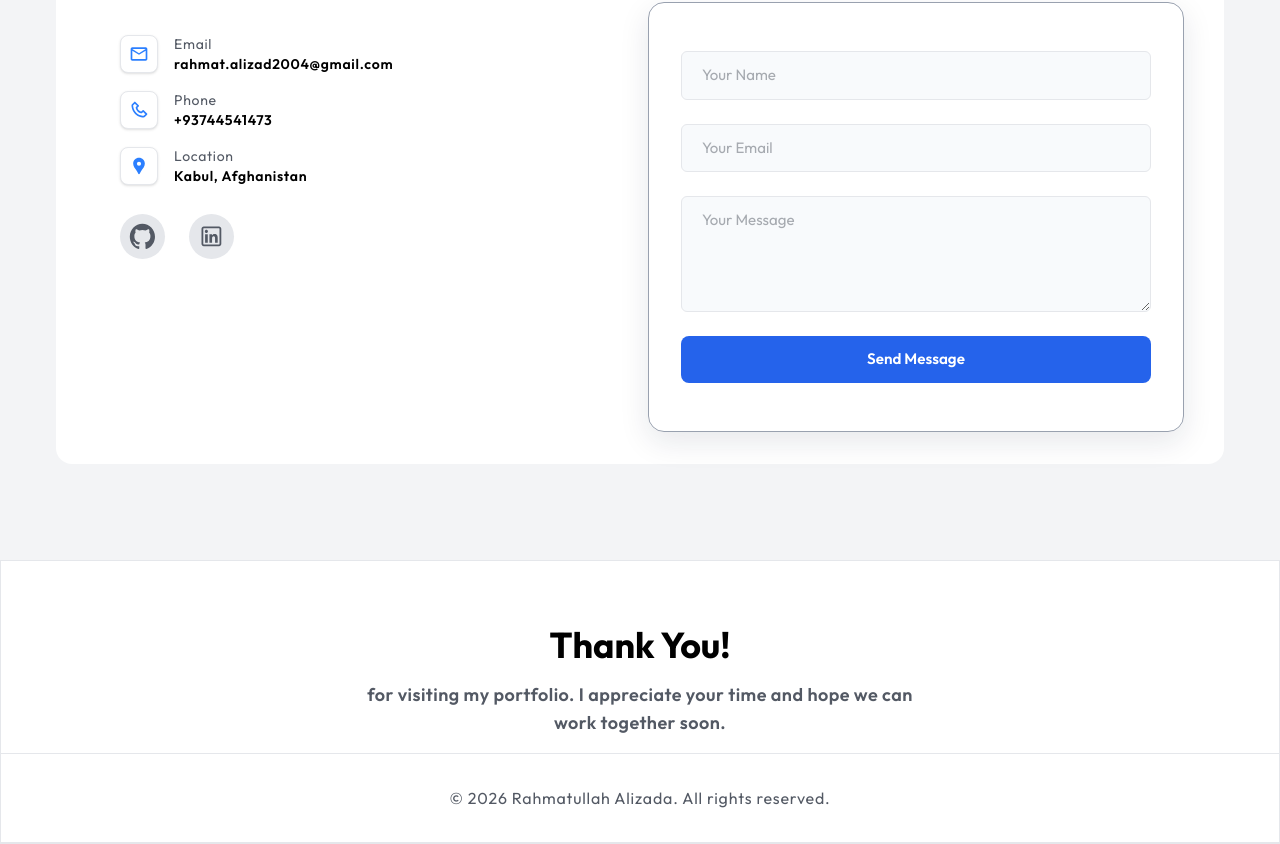
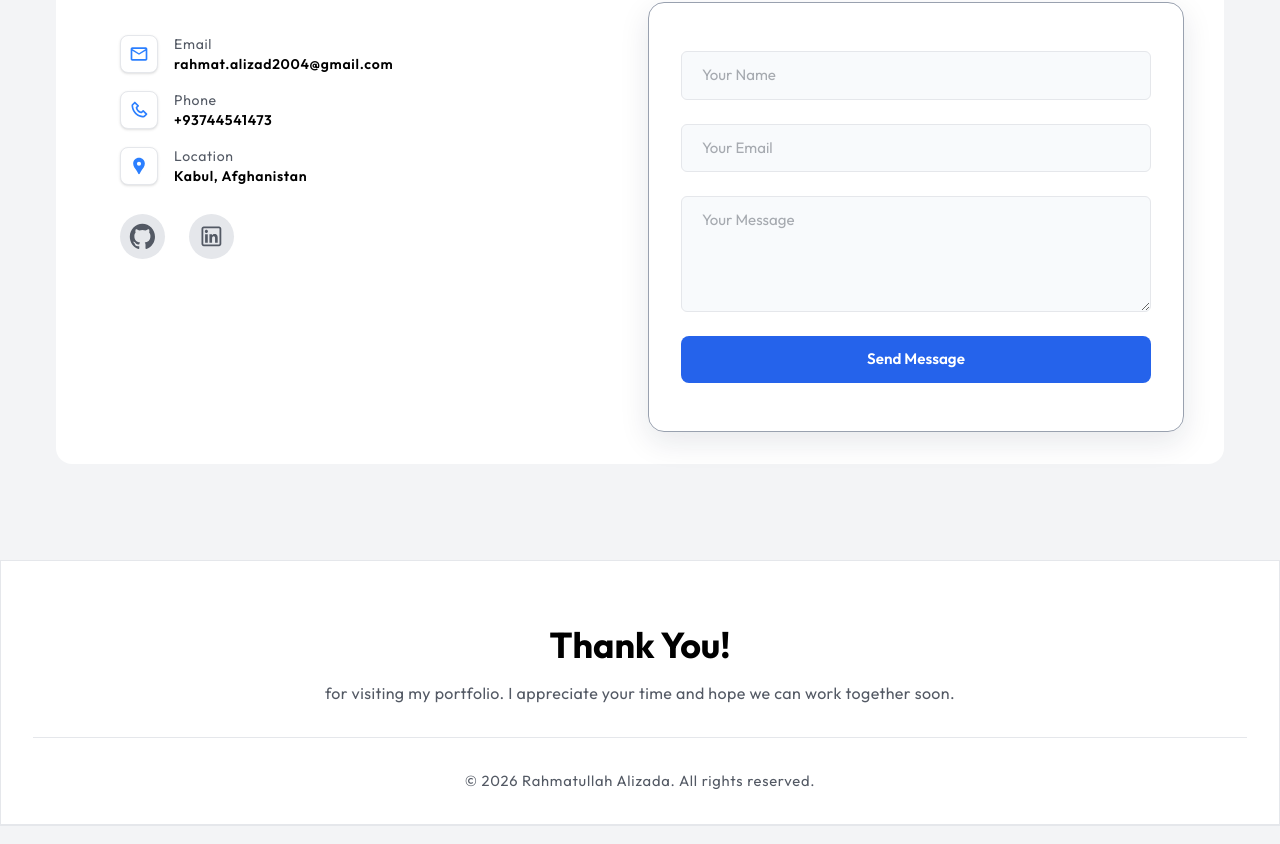
Before and after one commit to Rahmatullah2004/Portfolio, a Next.js app: page / in a window 1280 px wide. Shown: the part 5907-6751 px from the top of the page. Built offline with nearby package versions, Linux system fonts and the light colour scheme.

Commit message:
footer has completed

```diff
--- a/src/components/layout/Footer.tsx
+++ b/src/components/layout/Footer.tsx
@@ -2,17 +2,17 @@
 
 const Footer = () => {
   return (
-    <div className="mt-8 border border-border dark:bg-[#182030]  bg-white pt-16 flex flex-col justify-center items-center ">
-      <div className="w-xl text-center flex flex-col justify-center items-center">
+    <div className="px-8 mt-8 border border-border dark:bg-[#182030]  bg-white pt-16 flex flex-col justify-center items-center ">
+      <div className="w-full text-center flex flex-col justify-center items-center">
         <h3 className=" font-bold text-black dark:text-white text-4xl ">
           Thank You!
         </h3>
-        <p className="mt-4 text-lg font-semibold tracking-wide">
+        <p className="mt-4 mb-4 lg:text-[1rem] md:text-[0.92rem] sm:text-[0.85rem] text-[0.80rem] tracking-wide">
           for visiting my portfolio. I appreciate your time and hope we can work
           together soon.
         </p>
       </div>
-      <div className="flex justify-center items-center py-8 border-t border-t-border mt-4 tracking-wider w-full">
+      <div className="flex justify-center text-center lg:text-[0.92rem] md:text-[0.86rem] sm:text-[0.82rem] text-[0.76rem]  items-center py-8 border-t border-t-border mt-4 tracking-wider w-full">
         <span>© 2026 Rahmatullah Alizada. All rights reserved.</span>
       </div>
     </div>
```
